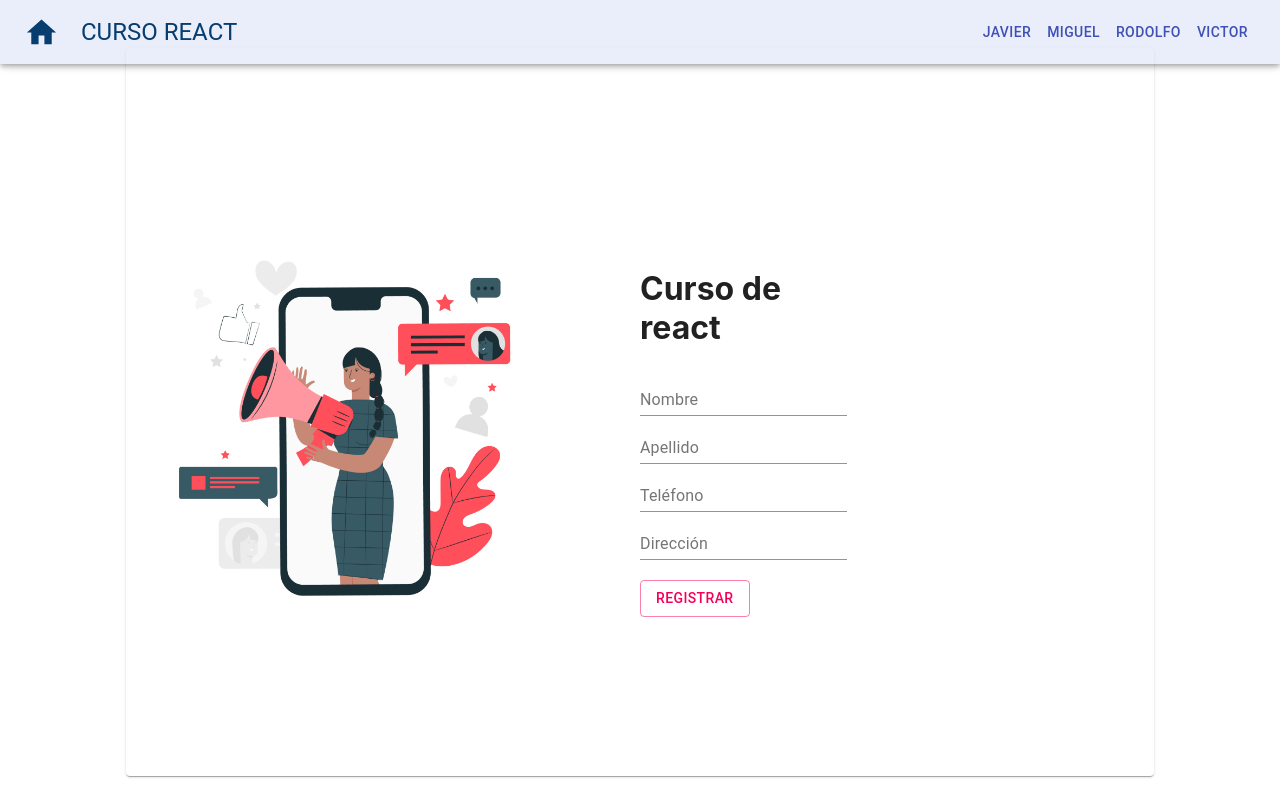
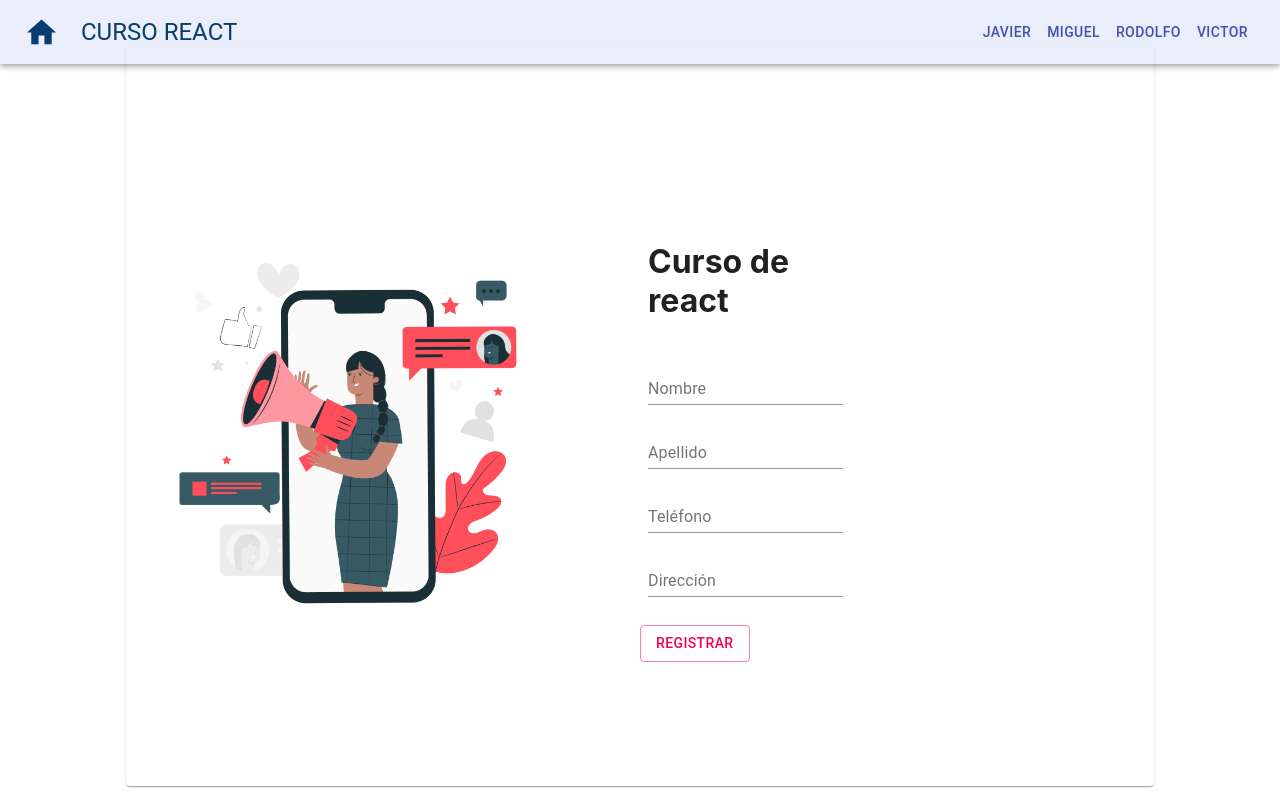
Before and after one commit to MarisolH/ReactTraining, a React (Create React App) app: page /JaviScreen in a window 1280 px wide. Built offline with nearby package versions, Linux system fonts and the light colour scheme.

Commit message:
release() ultimos cambios retomando el curso

```diff
--- a/src/screens/JaviScreen/JaviScreen.js
+++ b/src/screens/JaviScreen/JaviScreen.js
@@ -1,4 +1,4 @@
-import React, { useState }  from 'react'
+import React, { useState } from 'react'
 import Grid from '@material-ui/core/Grid';
 import Card from '@material-ui/core/Card';
 import CardContent from '@material-ui/core/CardContent';
@@ -28,7 +28,7 @@ export default function JaviScreen(props) {
             alignItems="center"
         >
             <Grid item xs={12} sm container >
-                <MenuBar/>
+                <MenuBar />
             </Grid>
         </Grid>
 
@@ -54,27 +54,27 @@ export default function JaviScreen(props) {
                                 <img width={"200%"} alt='' className={classes.illustration} src={require('../../assets/javier.png')}></img>
                             </Grid>
                         </Grid>
-                <Grid xs={8} md container direction="column" >
-                    <Grid item xs={8} md={5} lg={5} sm container >
+                        <Grid xs={8} md container direction="column" spacing={2}>
+                            <Grid item xs={8} md={5} lg={5} sm >
                                 <h1>Curso de react</h1>
                             </Grid>
-                    <Grid item xs={8} md={5} lg={5} sm container >
+                            <Grid item xs={8} md={5} lg={5} sm >
                                 <TextInput label={"Nombre"} setValue={setNombre} ></TextInput>
                             </Grid>
-                    <Grid item xs={8} md={5} lg={5} sm container >
+                            <Grid item xs={8} md={5} lg={5} sm >
                                 <TextInput label={"Apellido"} setValue={setApellido}></TextInput>
                             </Grid>
-                    <Grid item xs={8} md={5} lg={5} sm container >
+                            <Grid item xs={8} md={5} lg={5} sm >
                                 <TextInput label={"Teléfono"} setValue={setTelefono}></TextInput>
                             </Grid>
-                    <Grid item xs={8} md={5} lg={5} sm container >
+                            <Grid item xs={8} md={5} lg={5} sm >
                                 <TextInput label={"Dirección"} setValue={setDireccion}></TextInput>
                             </Grid>
                             <Grid>
                                 <br></br>
                             </Grid>
                             <Grid>
-                    <ModalComponent title={'Datos del Usuario'} buttonText={'Registrar'} nombreusuario={nombre} apellidousuario={apellido} telefonousuario={telefono} direccionusuario={direccion} confirmText={'Cerrar'}/>
+                                <ModalComponent title={'Datos del Usuario'} buttonText={'Registrar'} nombreusuario={nombre} apellidousuario={apellido} telefonousuario={telefono} direccionusuario={direccion} confirmText={'Cerrar'} />
                                 {/* <MyButton value={"Registrar"} text={"Registrar"} >
 
                         </MyButton> */}
```
Lines whose indentation alone changed are shown as unchanged.
